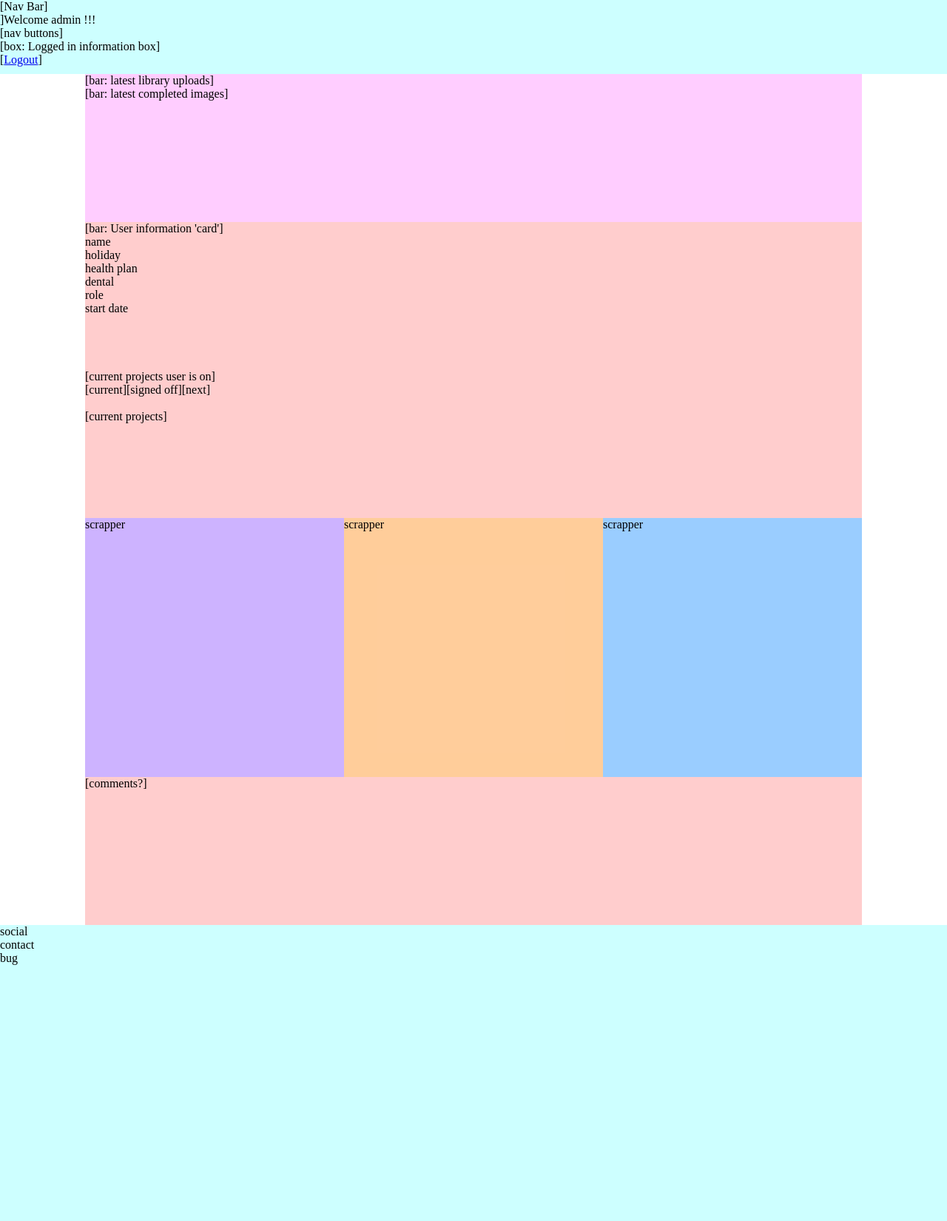
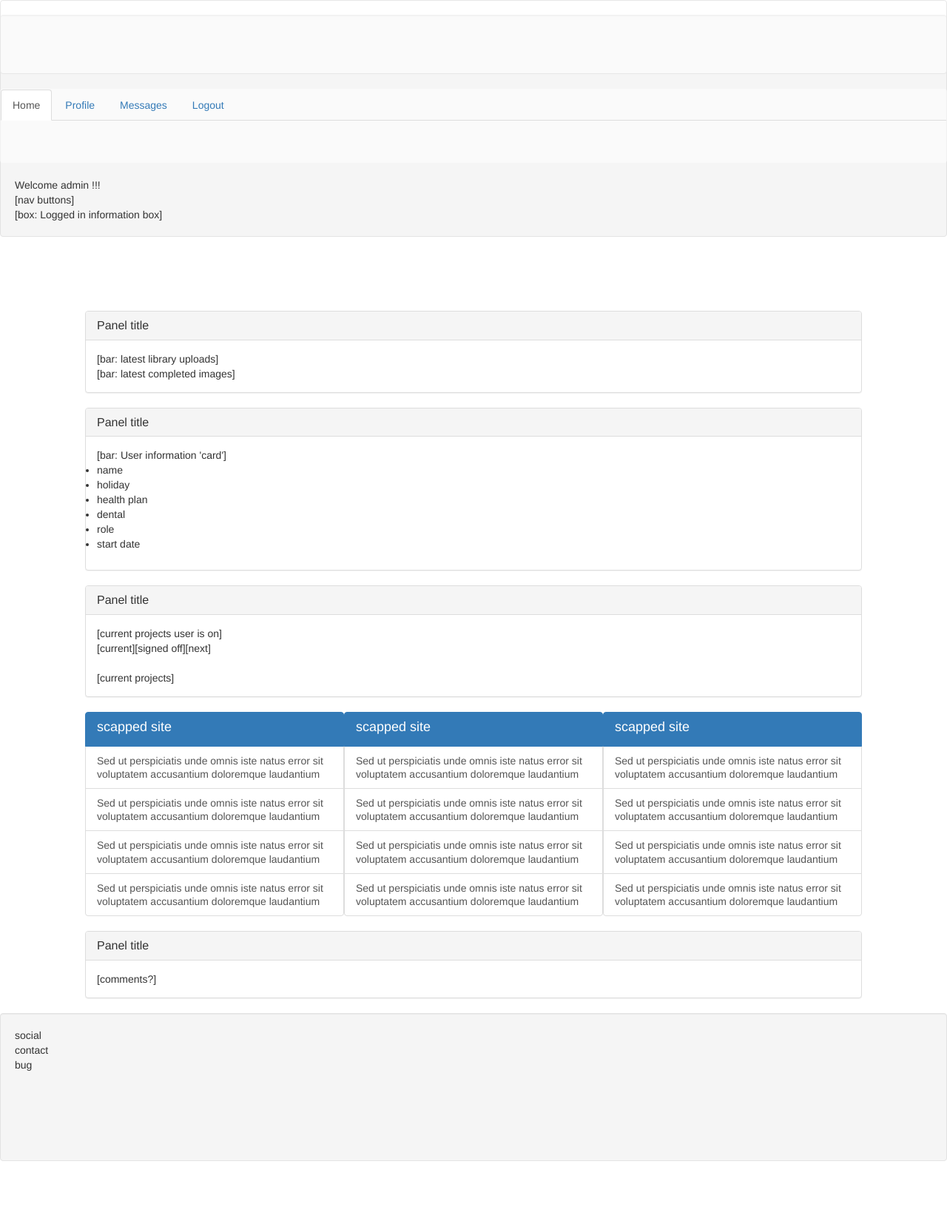
Before and after one commit to najar1412/dev-dash, a Django app: page /home/ in a window 1280 px wide. Shown: the whole page at 74% size. After the commit the page ends 1569 px from the top, so only its background shows below. Run offline with Django 3.2, Linux system fonts and the light colour scheme; a user stored in the database is signed in; some libraries are stand-ins or nearby versions.

Commit message:
ux layout

```diff
--- a/vhn/login/static/css/style.css
+++ b/vhn/login/static/css/style.css
@@ -15,7 +15,7 @@ overflow : auto;
 margin : 100px auto 0 auto;
 }
 .navbar{
-background-color : rgba(155,255,255, 0.5);
+background-color : rgba(255,255,255, 0.5);
 float : left;
 clear : none;
 height : 100px;
@@ -23,45 +23,45 @@ width : 100%;
 }
 
 .infobar{
-background-color : rgba(155,255,255, 0.5);
+background-color : rgba(255,255,255, 0.5);
 float : left;
 clear : none;
-height : 400px;
+height : 100%;
 width : 100%;
 }
 
 .imagebanner{
-background-color : rgba(255,155,255, 0.5);
+background-color : rgba(255,255,255, 0.5);
 float : left;
 clear : none;
-height : 200px;
+height : 100%;
 width : 1050px;
 }
 .userbanner{
-background-color : rgba(255,155,155, 0.5);
+background-color : rgba(255,255,255, 0.5);
 float : left;
 clear : none;
-height : 200px;
+height : 100%;
 width : 1050px;
 }
 .leftBanner{
-background-color : rgba(155,105,255, 0.5);
+background-color : rgba(255,255,255, 0.5);
 float : left;
 clear : none;
-height : 350px;
+height : 100%;
 width : 350px;
 }
 .centerBanner{
-background-color : rgba(255,155,055, 0.5);
+background-color : rgba(255,255,255, 0.5);
 float : left;
 clear : none;
-height : 350px;
+height : 100%;
 width : 350px;
 }
 .rightBanner{
-background-color : rgba(055,155,255, 0.5);
+background-color : rgba(255,255,255, 0.5);
 float : left;
 clear : none;
-height : 350px;
+height : 100%;
 width : 350px;
 }
--- a/vhn/login/templates/base.html
+++ b/vhn/login/templates/base.html
@@ -5,32 +5,55 @@
     <head>
         <title>
         {% block title %}{% endblock %}</title>
+
+            <!-- Bootstrap -->
+            <link href="http://getbootstrap.com/dist/css/bootstrap.min.css" rel="stylesheet">
+
+
         <link rel="stylesheet" href="{% static 'css/style.css' %}" />
     </head>
     <body>
-        <h1>
-          {% block head %}
-          {% endblock %}
-        </h1>
+
+
+        <nav class="navbar navbar-default">
+          <div class="container-fluid">
+            <div class="navbar-header">
+              <a class="navbar-brand" href="#">
+
+              </a>
+            </div>
+          </div>
+        </nav>
+
+                  {% if user.username != '' %}
 
 
 
                   <div class="navbar">
+                    <ul class="nav nav-tabs">
+                      <li role="presentation" class="active"><a href="#">Home</a></li>
+                      <li role="presentation"><a href="#">Profile</a></li>
+                      <li role="presentation"><a href="#">Messages</a></li>
+                      <li role="presentation"><a href="/logout/">Logout</a></li>
 
-[Nav Bar]
 
-                  {% if user.username != '' %}
+                    </ul>
+
+
+                </div>
 <br>
-                        ]Welcome {{ user.username }} !!!<br>
+  <div class="well">
+
+                                        Welcome {{ user.username }} !!!<br>
 
                                   [nav buttons]<br>
                                   [box: Logged in information box]<br>
 
-                  [<a href="/logout/">Logout</a>]
-                  {% endif %}
+
+                </div>
 
 
-                </div>
+                  {% endif %}
 
                 <div class="blended_grid">
 
@@ -44,9 +67,20 @@
 
         </div>
         <div class="infobar">
+
+
+  <div class="well">
+
                         social<br>
                         contact<br>
                         bug<br>
+<br>
+<br>
+<br>
+<br>
+<br>
+</div>
+
         </div>
 
 
--- a/vhn/login/templates/home.html
+++ b/vhn/login/templates/home.html
@@ -7,12 +7,32 @@
 
 
 
+
+<div class="panel panel-default">
+  <div class="panel-heading">
+    <h3 class="panel-title">Panel title</h3>
+  </div>
+  <div class="panel-body">
+
           [bar: latest library uploads]<br>
           [bar: latest completed images]<br>
+  </div>
+</div>
+
+
+
     </div>
 
 
         <div class="userbanner">
+
+
+
+          <div class="panel panel-default">
+            <div class="panel-heading">
+              <h3 class="panel-title">Panel title</h3>
+            </div>
+            <div class="panel-body">
               [bar: User information 'card']<br>
 
               <ul>
@@ -24,9 +44,23 @@
               <li>start date</li>
               </ul>
             </div>
+          </div>
+
+
+
+
+
+        </div>
 
 
 <div class="userbanner">
+
+
+  <div class="panel panel-default">
+    <div class="panel-heading">
+      <h3 class="panel-title">Panel title</h3>
+    </div>
+    <div class="panel-body">
 
                   [current projects user is on]<br>
                   [current][signed off][next]<br>
@@ -34,22 +68,108 @@
                   [current projects]<br>
 
     </div>
+  </div>
+
+
+
+  </div>
 
 
 
     <div class="leftBanner">
-      scrapper
+
+
+
+      <div class="list-group">
+        <a href="#" class="list-group-item active">
+          <h4 class="list-group-item-heading">scapped site</h4>
+        </a>
+        <a href="#" class="list-group-item">
+          <p class="list-group-item-text">Sed ut perspiciatis unde omnis iste natus error sit voluptatem accusantium doloremque laudantium  </p>
+        </a>
+        <a href="#" class="list-group-item">
+          <p class="list-group-item-text">Sed ut perspiciatis unde omnis iste natus error sit voluptatem accusantium doloremque laudantium </p>
+        </a>
+        <a href="#" class="list-group-item">
+          <p class="list-group-item-text">Sed ut perspiciatis unde omnis iste natus error sit voluptatem accusantium doloremque laudantium </p>
+        </a>
+        <a href="#" class="list-group-item">
+          <p class="list-group-item-text">Sed ut perspiciatis unde omnis iste natus error sit voluptatem accusantium doloremque laudantium </p>
+        </a>
       </div>
+
+
+
+    </div>
+
+
+
     <div class="centerBanner">
-      scrapper
+
+
+      <div class="list-group">
+        <a href="#" class="list-group-item active">
+          <h4 class="list-group-item-heading">scapped site</h4>
+        </a>
+        <a href="#" class="list-group-item">
+          <p class="list-group-item-text">Sed ut perspiciatis unde omnis iste natus error sit voluptatem accusantium doloremque laudantium  </p>
+        </a>
+        <a href="#" class="list-group-item">
+          <p class="list-group-item-text">Sed ut perspiciatis unde omnis iste natus error sit voluptatem accusantium doloremque laudantium </p>
+        </a>
+        <a href="#" class="list-group-item">
+          <p class="list-group-item-text">Sed ut perspiciatis unde omnis iste natus error sit voluptatem accusantium doloremque laudantium </p>
+        </a>
+        <a href="#" class="list-group-item">
+          <p class="list-group-item-text">Sed ut perspiciatis unde omnis iste natus error sit voluptatem accusantium doloremque laudantium </p>
+        </a>
       </div>
+
+
+    </div>
+
+
+
     <div class="rightBanner">
-      scrapper
+
+
+      <div class="list-group">
+        <a href="#" class="list-group-item active">
+          <h4 class="list-group-item-heading">scapped site</h4>
+        </a>
+        <a href="#" class="list-group-item">
+          <p class="list-group-item-text">Sed ut perspiciatis unde omnis iste natus error sit voluptatem accusantium doloremque laudantium  </p>
+        </a>
+        <a href="#" class="list-group-item">
+          <p class="list-group-item-text">Sed ut perspiciatis unde omnis iste natus error sit voluptatem accusantium doloremque laudantium </p>
+        </a>
+        <a href="#" class="list-group-item">
+          <p class="list-group-item-text">Sed ut perspiciatis unde omnis iste natus error sit voluptatem accusantium doloremque laudantium </p>
+        </a>
+        <a href="#" class="list-group-item">
+          <p class="list-group-item-text">Sed ut perspiciatis unde omnis iste natus error sit voluptatem accusantium doloremque laudantium </p>
+        </a>
+      </div>
+
+
     </div>
 
 <div class="userbanner">
 
+
+  <div class="panel panel-default">
+    <div class="panel-heading">
+      <h3 class="panel-title">Panel title</h3>
+    </div>
+    <div class="panel-body">
+
+
         [comments?]<br>
+
+    </div>
+  </div>
+
+
 
   </div>
 
```
Also changed, not shown: vhn/login/templates/registration/login.html (+20 -2 lines), vhn/loginapp.sqlite, 1 other file. Lines whose indentation alone changed are shown as unchanged.
